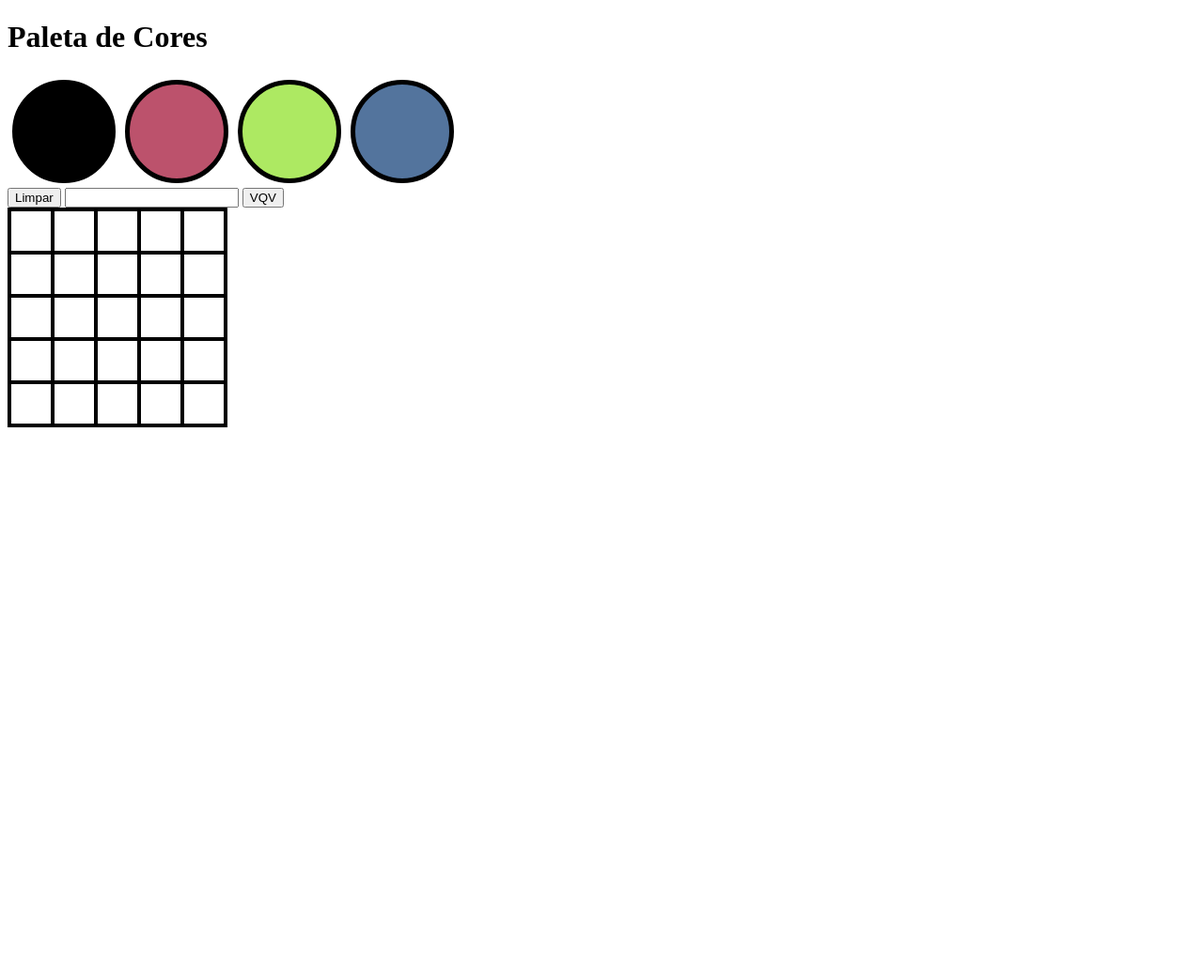
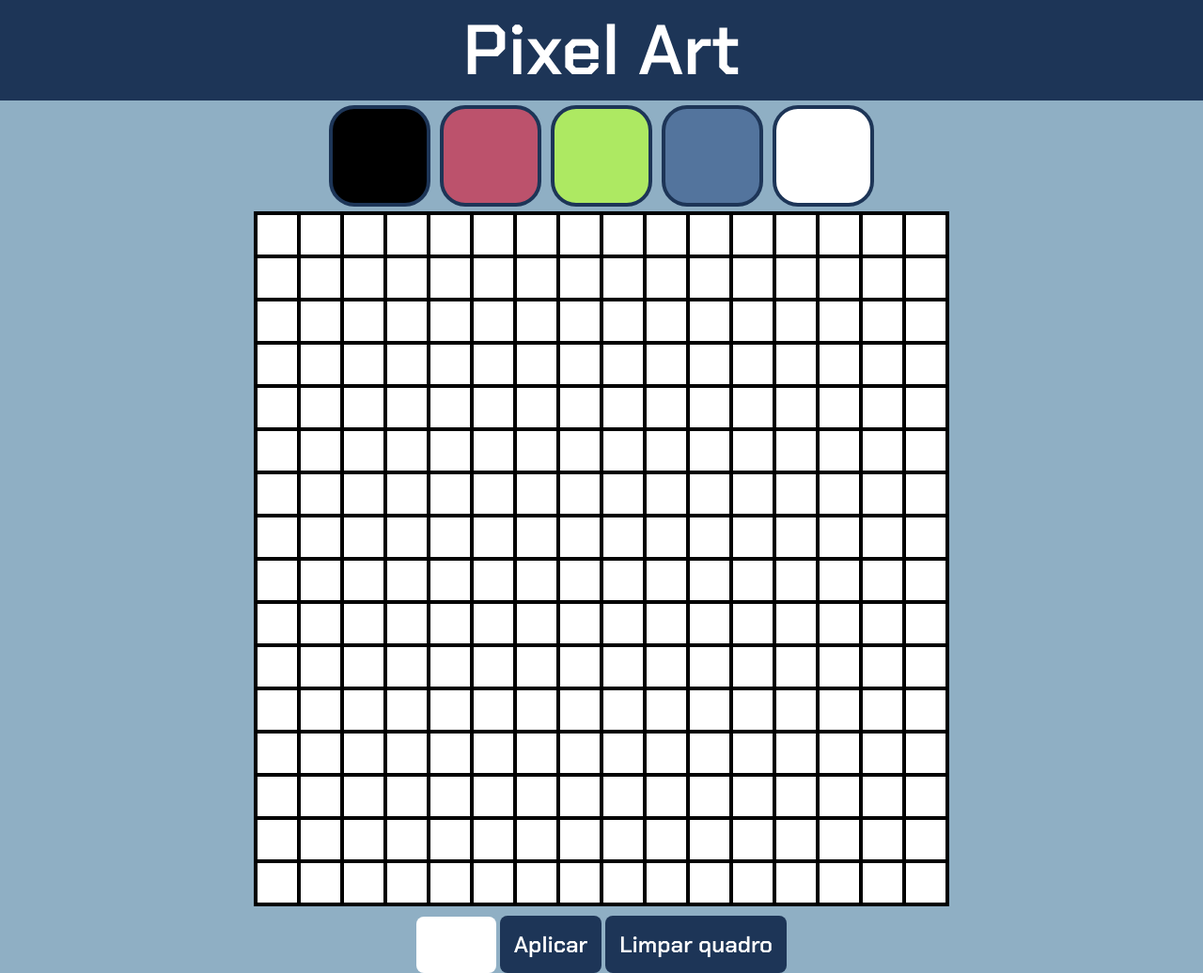
Before and after one commit to Joao-Matheus-Franca/pixels-art, a plain HTML site: page src/index.html in a window 1280 px wide. Shown: the whole page at 94% size. Before the commit the page ends 800 px from the top, so only its background shows below. Drawn offline with Linux system fonts and the light colour scheme.

Commit message:
Ajustando estilização da página

```diff
--- a/src/index.html
+++ b/src/index.html
@@ -1,26 +1,29 @@
 <!DOCTYPE html>
 <html lang = "pt-br">
     <head>
-        <title>Pixels Art</title>
+        <title>Pixel Art</title>
         <meta charset="UTF-8">
         <link rel="stylesheet" href="style/style.css" type="text/css">
         <link rel="icon" href="https://www.svgrepo.com/show/500253/palette-library.svg">
     </head>
     <body>
-        <h1 id="title">Paleta de Cores</h1>
+        <h1 id="title">Pixel Art</h1>
         <nav id="color-palette">
             <div class="color" id="fixed-color"></div>
             <div class="color" id="color-01"></div>
             <div class="color" id="color-02"></div>
             <div class="color" id="color-03"></div>
+            <div class="color" id="clear-color"></div>
         </nav>
-        <button id="clear-board">Limpar</button>
-        <input id="board-size" type="number" min="1">
-        <button id="generate-board">VQV</button>
         <table>
             <tr id='pixel-board'>
             </tr>
         </table>
-        <script src="new_script.js"></script>
+        <form id="size-form">
+            <input id="board-size" type="number" min="1">
+            <button id="generate-board" type="button">Aplicar</button>
+            <button id="clear-board" type="button">Limpar quadro</button>
+        </form>
+        <script src="script.js"></script>
     </body>
 </html>
--- a/src/new_script.js
+++ b/src/script.js
@@ -14,6 +14,7 @@ const fixedColor = document.getElementById('fixed-color');
 const color01 = document.getElementById('color-01');
 const color02 = document.getElementById('color-02');
 const color03 = document.getElementById('color-03');
+const clearColor = document.getElementById('clear-color');
 
 //Adiciona a classe 'selected' a cores:
 function addSelectedClass (event) {
@@ -28,6 +29,7 @@ fixedColor.addEventListener('click', addSelectedClass)
 color01.addEventListener('click', addSelectedClass)
 color02.addEventListener('click', addSelectedClass)
 color03.addEventListener('click', addSelectedClass)
+clearColor.addEventListener('click', addSelectedClass)
 
 //Seleciona o quadro de pixels:
 const pixelsBoard = document.getElementById('pixel-board');
@@ -107,7 +109,7 @@ window.onload = function() {
     color02.style.backgroundColor = newRandomColor()
     color03.style.backgroundColor = newRandomColor()
 
-    createPixelLines(5)
+    createPixelLines(16)
     createPixelElements()
     addColorEvent()
 }
--- a/src/style/style.css
+++ b/src/style/style.css
@@ -1,19 +1,77 @@
+@import url('https://fonts.googleapis.com/css2?family=Chakra+Petch:wght@600&display=swap');
+
+body {
+    display: flex;
+    flex-direction: column;
+    align-items: center;
+    background-color: rgba(69, 123, 157, 0.6);
+    height: 100vh;
+    margin: 0%;
+}
+
 table {
     border-spacing: 0px;
     border: 2px solid black;
 }
 
+button {
+    background-color: rgba(29, 53, 87, 1);
+    border: none;
+    color: white;
+    padding: 15px ;
+    text-align: center;
+    text-decoration: none;
+    display: inline-block;
+    font-size: 24px;
+    border-radius: 8px;
+}
+
+#title {
+    font-size: 75px;
+    margin: 20px;
+    font-family: 'Chakra Petch', sans-serif;
+    width: 100vw;
+    text-align: center;
+    background-color: rgba(29, 53, 87, 1);
+    color: white;
+    margin-top: 0%;
+    margin-bottom: 0%;
+    padding-top: 5px;
+    padding-bottom: 5px;
+}
+
+#size-form {
+    margin: 10px;
+}
+#board-size {
+    font-family: 'Chakra Petch', sans-serif;
+    width: 55px;
+    height: 30px;
+    border: none;
+    color: rgba(29, 53, 87, 1);
+    padding: 15px ;
+    text-align: center;
+    text-decoration: none;
+    display: inline-block;
+    font-size: 24px;
+    border-radius: 8px;
+}
+#generate-board {
+    font-family: 'Chakra Petch', sans-serif;
+}
+
 .color {
     width: 100px;
     height: 100px;
-    border: 5px solid black;
-    border-radius: 50%;
+    border: 4px solid rgb(29, 53, 87);
+    border-radius: 25%;
     margin: 5px;
 }
 #color-palette {
     width: fit-content;
     display: flex;
 }
+
 #fixed-color {
     background-color: black;
 }
@@ -26,6 +84,10 @@ table {
 #color-03 {
     background-color: blue;
 }
+#clear-color {
+    background-color: white;
+}
+
 #pixel-board {
     display: flex;
     flex-direction: column;
@@ -41,3 +103,7 @@ table {
     width: 40px;
     height: 40px;
 }
+
+#clear-board {
+    font-family: 'Chakra Petch', sans-serif;
+}
```
Lines whose indentation alone changed are shown as unchanged.
